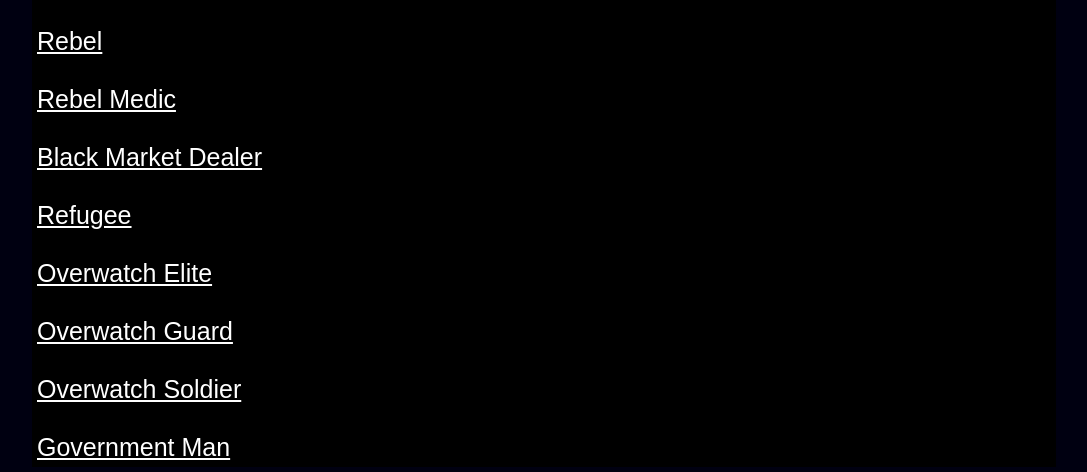
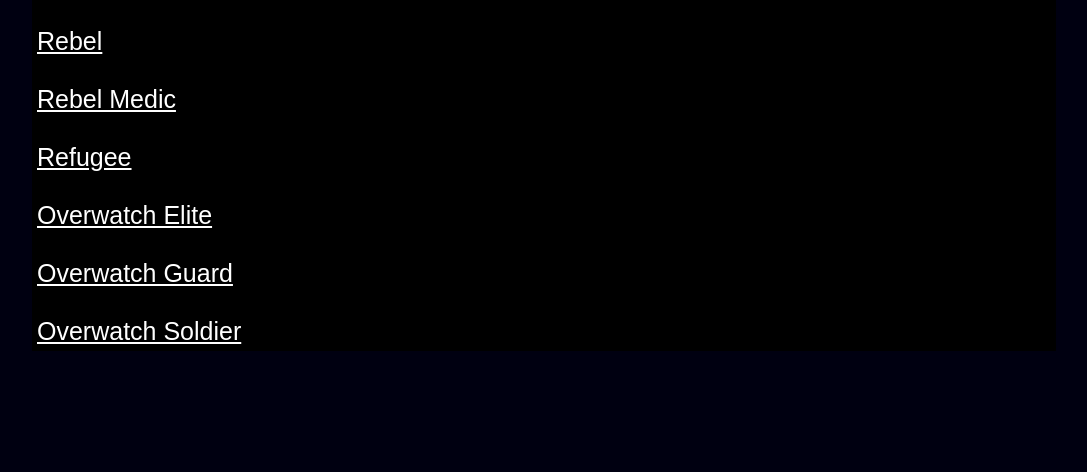
Before and after one commit to LambdaGaming/lambdagaming.github.io, a plain HTML site: page hlurp/outlandrp/lambda_hlu_outland_jobs.html in a window 1280 px wide. Shown: the part 366-838 px from the top of the page, without its empty margins (96-1183 px from the left). After the commit the page ends 800 px from the top, so only its background shows below. Drawn offline with Linux system fonts and the light colour scheme.

Commit message:
Another fix

```diff
--- a/hlurp/outlandrp/lambda_hlu_outland_jobs.html
+++ b/hlurp/outlandrp/lambda_hlu_outland_jobs.html
@@ -51,8 +51,6 @@
                         <a style="color:white" href="https://lambdagaming.github.io/hlurp/outlandrp/lambda_hlu_outland_jobs_rebel.html">Rebel</a>
                         <br> <br>
                         <a style="color:white" href="https://lambdagaming.github.io/hlurp/outlandrp/lambda_hlu_outland_jobs_rebelmedic.html">Rebel Medic</a>
-                        <br><br>
-                        <a style="color:white" href="https://lambdagaming.github.io/hlurp/city17rp/lambda_hlu_city17_jobs_blackmarketdealer.html">Black Market Dealer</a>
                         <br> <br>
                         <a style="color:white" href="https://lambdagaming.github.io/hlurp/outlandrp/lambda_hlu_outland_refugee.html">Refugee</a>
                         <br> <br>
@@ -61,8 +59,6 @@
                         <a style="color:white" href="https://lambdagaming.github.io/hlurp/city17rp/lambda_hlu_city17_jobs_overwatchguard.html">Overwatch Guard</a>
                         <br> <br>
                         <a style="color:white" href="https://lambdagaming.github.io/hlurp/city17rp/lambda_hlu_city17_jobs_overwatchsoldier.html">Overwatch Soldier</a>
-                        <br> <br>
-                        <a style="color:white" href="https://lambdagaming.github.io/hlurp/city17rp/lambda_hlu_city17_jobs_governmentman.html">Government Man</a>
                     </div>
                 </div>
             </div>
@@ -70,7 +66,7 @@
 	</body>
 	<footer>
 		<script>
-			const date = "11-27-19"
+			const date = "11-30-19"
 		</script>
 		<p>Credits: <a href="https://steamcommunity.com/profiles/76561198136556075/">OP</a> for website coding; <a href="https://steamcommunity.com/profiles/76561198365810232/">Dark Lord IX</a> for logo graphics. This page was last updated on <script>document.write( date )</script>.</p>
 	</footer>
```
